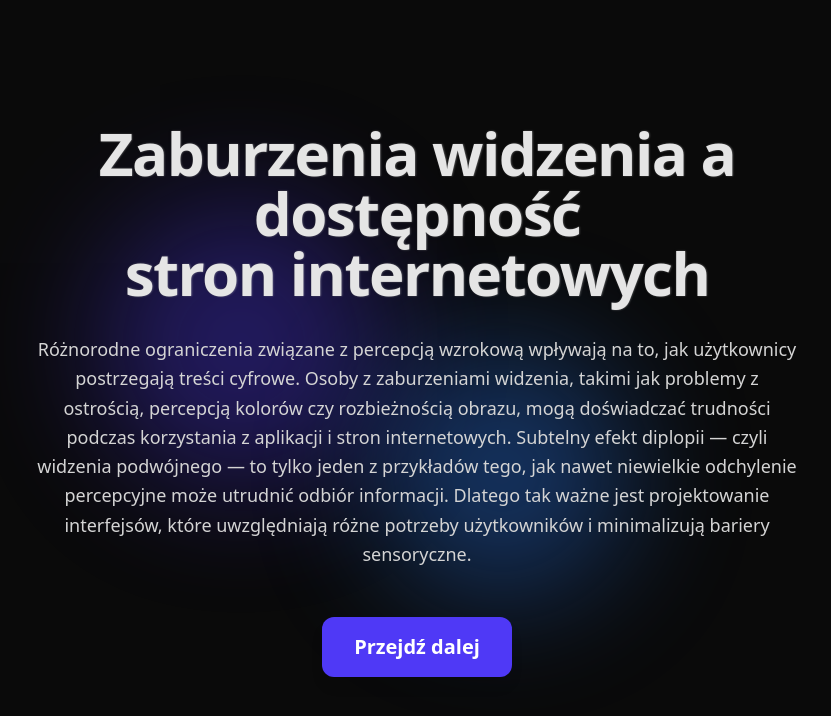
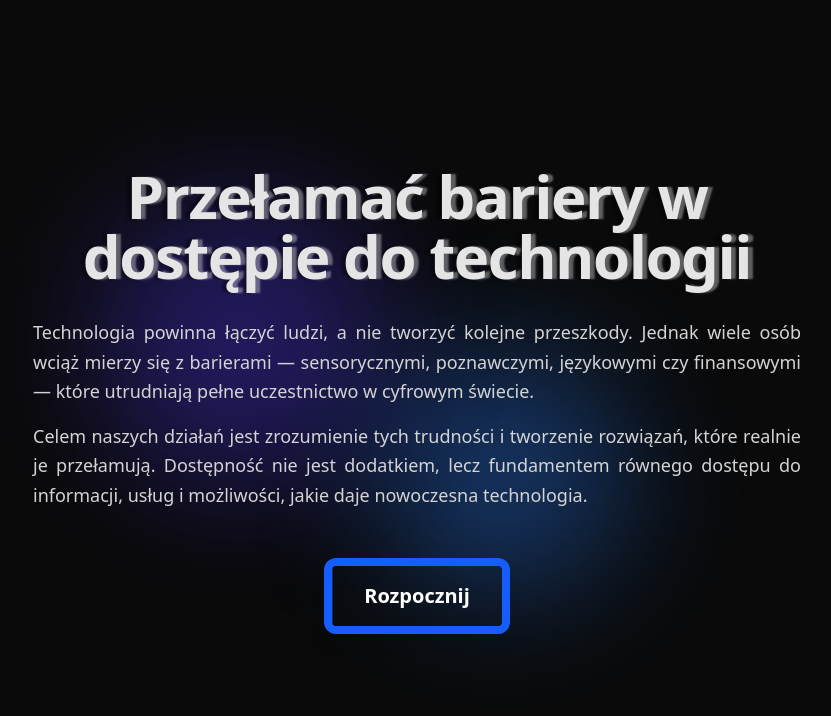
Before and after one commit to sikoramodra/Hackathon-SCI-25, a React (Vite) app: page / in a window 1280 px wide. Shown: the top 716 px of the page, without its empty margins (223-1054 px from the left). Built offline with nearby package versions, Linux system fonts and the light colour scheme.

Commit message:
dużo zmian wizualnych - navbar, mainpage

```diff
--- a/src/App.jsx
+++ b/src/App.jsx
@@ -1,12 +1,12 @@
 import { ChevronLeft, ChevronRight } from 'lucide-react';
 import { useState } from 'react';
-import Level1 from './components/Level1';
 import Level2 from './components/Level2';
 import Level3 from './components/Level3';
 import Level4 from './components/Level4';
-import Level5 from './components/Level5';
-import Level7 from './components/Level7';
-import Level8 from './components/Level8';
+import Level5 from './components/Level5.jsx';
+import Level7 from './components/Level7.jsx';
+import MainPage from './components/MainPage.jsx';
+import Level8 from "./components/Level8.jsx";
 
 function App() {
   const [level, setLevel] = useState(0);
@@ -24,7 +24,7 @@ function App() {
     <Level4 key={3} complete={() => complete(3)} />,
     <Level5 key={4} complete={() => complete(4)} />,
     <Level7 key={5} complete={() => complete(5)} />,
-      <Level8 key={5} complete={() => complete(5)} />
+      <Level8 key={6} complete={() => complete(6)} />
   ];
 
   const changeLevel = (change) => {
@@ -42,12 +42,17 @@ function App() {
             <div className="flex items-center justify-between">
               <button
                 type="button"
-                disabled={level === 0}
-                onClick={() => changeLevel(-1)}
+                onClick={() => {
+                  if (level === 0) {
+                    setIsMainScreenSelected(true);
+                  } else {
+                    complete(-1);
+                  }
+                }}
                 className="group hover:-translate-y-0.5 flex items-center gap-2 rounded-lg border-2 border-slate-300 bg-white px-4 py-2 font-medium text-slate-700 transition-all hover:border-slate-400 hover:shadow-md active:translate-y-0 disabled:cursor-not-allowed disabled:opacity-40 disabled:hover:translate-y-0 disabled:hover:border-slate-300 disabled:hover:shadow-none"
               >
                 <ChevronLeft className="group-hover:-translate-x-1 h-5 w-5 transition-transform group-disabled:group-hover:translate-x-0" />
-                <span>Poprzedni</span>
+                <span>{level === 0 ? 'Strona Główna' : 'Poprzedni'}</span>
               </button>
 
               <div className="flex gap-1.5">
@@ -66,7 +71,6 @@ function App() {
                   />
                 ))}
               </div>
-            </div>
 
               <button
                 type="button"
@@ -80,12 +84,13 @@ function App() {
                 <ChevronRight className="h-5 w-5 transition-transform group-hover:translate-x-1 group-disabled:group-hover:translate-x-0" />
               </button>
             </div>
+          </div>
         </nav>
       )}
 
       <main>
         {isMainScreenSelected ? (
-          <Level1 complete={() => setIsMainScreenSelected(false)} />
+          <MainPage complete={() => setIsMainScreenSelected(false)} />
         ) : (
           levels.at(level)
         )}
--- a/src/components/Level1.jsx
+++ /dev/null
@@ -1,62 +0,0 @@
-import { useEffect, useState } from 'react';
-
-const Level1 = ({ complete }) => {
-  const [diplopiaOffset, setDiplopiaOffset] = useState(0);
-
-  useEffect(() => {
-    const effectInterval = setInterval(() => {
-      const newDiplopia = (Math.random() - 0.5) * 8; // subtle diplopia
-      setDiplopiaOffset(newDiplopia);
-    }, 2500);
-
-    return () => clearInterval(effectInterval);
-  }, []);
-
-  const headerStyle = {
-    textShadow: `${diplopiaOffset}px 0px 2px rgba(255,255,255,0.35), ${-diplopiaOffset}px 0px 2px rgba(0,0,0,0.35)`,
-    transition: 'text-shadow 1s ease-in-out',
-  };
-
-  return (
-    <div className="relative flex min-h-screen w-full select-none flex-col items-center justify-center overflow-hidden bg-neutral-950 p-6 text-neutral-200">
-      {/* soft floating gradient orbs for a medical/diagnostic vibe */}
-      <div className="pointer-events-none absolute inset-0 overflow-hidden">
-        <div className="absolute top-1/4 left-1/4 h-72 w-72 animate-pulse rounded-full bg-indigo-600 opacity-20 blur-3xl" />
-        <div className="absolute right-1/3 bottom-1/4 h-64 w-64 animate-pulse rounded-full bg-blue-500 opacity-20 blur-3xl" />
-      </div>
-
-      <div className="relative z-10 max-w-3xl text-center">
-        <h1
-          className="mb-8 font-black text-6xl tracking-tight"
-          style={headerStyle}
-        >
-          Zaburzenia widzenia a dostępność
-          <br />
-          stron internetowych
-        </h1>
-
-        <p className="text-lg text-neutral-300 leading-relaxed">
-          Różnorodne ograniczenia związane z percepcją wzrokową wpływają na to,
-          jak użytkownicy postrzegają treści cyfrowe. Osoby z zaburzeniami
-          widzenia, takimi jak problemy z ostrością, percepcją kolorów czy
-          rozbieżnością obrazu, mogą doświadczać trudności podczas korzystania z
-          aplikacji i stron internetowych. Subtelny efekt diplopii — czyli
-          widzenia podwójnego — to tylko jeden z przykładów tego, jak nawet
-          niewielkie odchylenie percepcyjne może utrudnić odbiór informacji.
-          Dlatego tak ważne jest projektowanie interfejsów, które uwzględniają
-          różne potrzeby użytkowników i minimalizują bariery sensoryczne.
-        </p>
-
-        <button
-          type="button"
-          onClick={complete}
-          className="mt-12 rounded-xl bg-indigo-600 px-8 py-4 font-bold text-white text-xl shadow-lg transition-transform duration-300 hover:scale-105"
-        >
-          Przejdź dalej
-        </button>
-      </div>
-    </div>
-  );
-};
-
-export default Level1;
--- a/src/components/Level2.jsx
+++ b/src/components/Level2.jsx
@@ -46,14 +46,14 @@ const Level2 = ({ complete }) => {
 
   return (
     <div
-      className="relative flex min-h-screen w-full flex-col items-center justify-center bg-slate-50"
+      className="relative flex min-h-screen w-full flex-col items-center justify-center bg-slate-50 pt-20"
       style={{
         backgroundColor: 'hsla(0, 100%, 50%, 1)',
         backgroundImage: background,
       }}
     >
       {/* form div */}
-      <div className="w-150 rounded-3xl bg-[rgba(255,255,255,0.1)] [box-shadow:0_0_50px_50px_rgba(255,255,255,0.1)]">
+      <div className="my-4 w-150 rounded-3xl bg-[rgba(255,255,255,0.1)] [box-shadow:0_0_50px_50px_rgba(255,255,255,0.1)]">
         {/* header */}
         <h1 className="mb-2 font-semibold text-3xl">Bariera Językowa</h1>
         <p className="mb-2 text-justify">
--- a/src/components/Level3.jsx
+++ b/src/components/Level3.jsx
@@ -154,9 +154,9 @@ export default function Level3({ complete }) {
   };
 
   return (
-    <div className="relative bg-white p-6 font-sans text-gray-900">
-      <div className="fixed top-0 right-0 left-0 z-50">
-        <div className="w-full animate-pulse bg-yellow-400 px-4 py-2 text-center font-bold text-black">
+    <div className="relative bg-white p-6 pt-20 font-sans text-gray-900">
+      <div className="fixed top-20 right-0 left-0 z-50">
+        <div className="w-full animate-pulse select-none bg-yellow-400 px-4 py-2 text-center font-bold text-black">
           TOP PROMO: Kup premium, żeby uniknąć natrętnych reklam! ✨
         </div>
       </div>
--- a/src/components/Level4.jsx
+++ b/src/components/Level4.jsx
@@ -94,7 +94,7 @@ function Level4({ complete }) {
   };
 
   return (
-    <div className="min-h-screen bg-linear-to-br from-blue-50 to-indigo-50 p-8">
+    <div className="min-h-screen bg-linear-to-br from-blue-50 to-indigo-50 p-8 pt-24">
       {feedback.message && (
         <div
           className={`-translate-x-1/2 -translate-y-1/2 fixed top-1/2 left-1/2 z-50 w-full max-w-sm cursor-pointer rounded border px-4 py-3 shadow-lg ${getFeedbackStyles()}`}
@@ -131,7 +131,7 @@ function Level4({ complete }) {
               type="button"
               key={mode.name}
               onClick={() => setVisionMode(mode)}
-              className="cursor-pointer rounded-lg border-2 border-slate-400 px-6 py-3 font-medium transition-all"
+              className={`cursor-pointer rounded-lg border-2 border-slate-400 px-6 py-3 font-medium transition-all ${visionMode.name === mode.name ? 'bg-slate-300' : ''}`}
             >
               {mode.name}
             </button>
--- a/src/components/Level5.jsx
+++ b/src/components/Level5.jsx
@@ -37,7 +37,7 @@ const Level5 = ({ complete }) => {
   };
 
   return (
-    <div className="relative flex min-h-screen w-full cursor-none flex-col items-center overflow-hidden bg-gray-100 p-5 text-gray-800">
+    <div className="relative flex min-h-screen w-full cursor-none flex-col items-center overflow-hidden bg-gray-100 py-24 text-gray-800">
       <img
         alt={''}
         src={cursorImage}
--- a/src/components/Level7.jsx
+++ b/src/components/Level7.jsx
@@ -104,7 +104,7 @@ export default function DyslexiaLevel({ complete }) {
   };
 
   return (
-    <div className="flex min-h-screen items-center justify-center bg-blue-50">
+    <div className="flex min-h-screen items-center justify-center bg-blue-50 pt-20">
       <style>
         {`.wrong {
                     background-color: red;
--- /dev/null
+++ b/src/components/MainPage.jsx
@@ -0,0 +1,61 @@
+import { useEffect, useState } from 'react';
+
+const MainPage = ({ complete }) => {
+  const [diplopiaOffset, setDiplopiaOffset] = useState(5);
+
+  useEffect(() => {
+    const effectInterval = setInterval(() => {
+      const newDiplopia = (Math.random() - 0.5) * 20; // subtle diplopia
+      setDiplopiaOffset(newDiplopia);
+    }, 2000);
+
+    return () => clearInterval(effectInterval);
+  }, []);
+
+  const headerStyle = {
+    textShadow: `${diplopiaOffset}px 0px 2px rgba(255,255,255,0.35), ${-diplopiaOffset}px 0px 2px rgba(0,0,0,0.35)`,
+    transition: 'text-shadow 1s ease-in-out',
+  };
+
+  return (
+    <div className="relative flex min-h-screen w-full select-none flex-col items-center justify-center overflow-hidden bg-neutral-950 p-6 text-neutral-200">
+      <div className="pointer-events-none absolute inset-0 overflow-hidden">
+        <div className="absolute top-1/4 left-1/4 h-72 w-72 animate-pulse rounded-full bg-indigo-600 opacity-20 blur-3xl" />
+        <div className="absolute right-1/3 bottom-1/4 h-64 w-64 animate-pulse rounded-full bg-blue-500 opacity-20 blur-3xl" />
+      </div>
+
+      <div className="relative z-10 max-w-3xl text-center">
+        <h1
+          className="mb-8 font-black text-6xl tracking-tight"
+          style={headerStyle}
+        >
+          Przełamać bariery w dostępie do technologii
+        </h1>
+
+        <p className="text-justify text-lg text-neutral-300 leading-relaxed">
+          Technologia powinna łączyć ludzi, a nie tworzyć kolejne przeszkody.
+          Jednak wiele osób wciąż mierzy się z barierami — sensorycznymi,
+          poznawczymi, językowymi czy finansowymi — które utrudniają pełne
+          uczestnictwo w cyfrowym świecie.{' '}
+        </p>
+        <p className="pt-4 text-justify text-lg text-neutral-300 leading-relaxed">
+          Celem naszych działań jest zrozumienie tych trudności i tworzenie
+          rozwiązań, które realnie je przełamują. Dostępność nie jest dodatkiem,
+          lecz fundamentem równego dostępu do informacji, usług i możliwości,
+          jakie daje nowoczesna technologia.
+        </p>
+
+        <button
+          type="button"
+          onClick={complete}
+          className="group relative mt-12 overflow-hidden rounded-xl border-8 border-blue-600 px-8 py-4 font-bold text-white text-xl shadow-lg"
+        >
+          <span className="-translate-x-full absolute inset-0 z-0 transform bg-blue-600 transition-transform duration-500 ease-out group-hover:translate-x-0" />
+          <span className="relative z-10">Rozpocznij</span>
+        </button>
+      </div>
+    </div>
+  );
+};
+
+export default MainPage;
```
Lines whose indentation alone changed are shown as unchanged.
